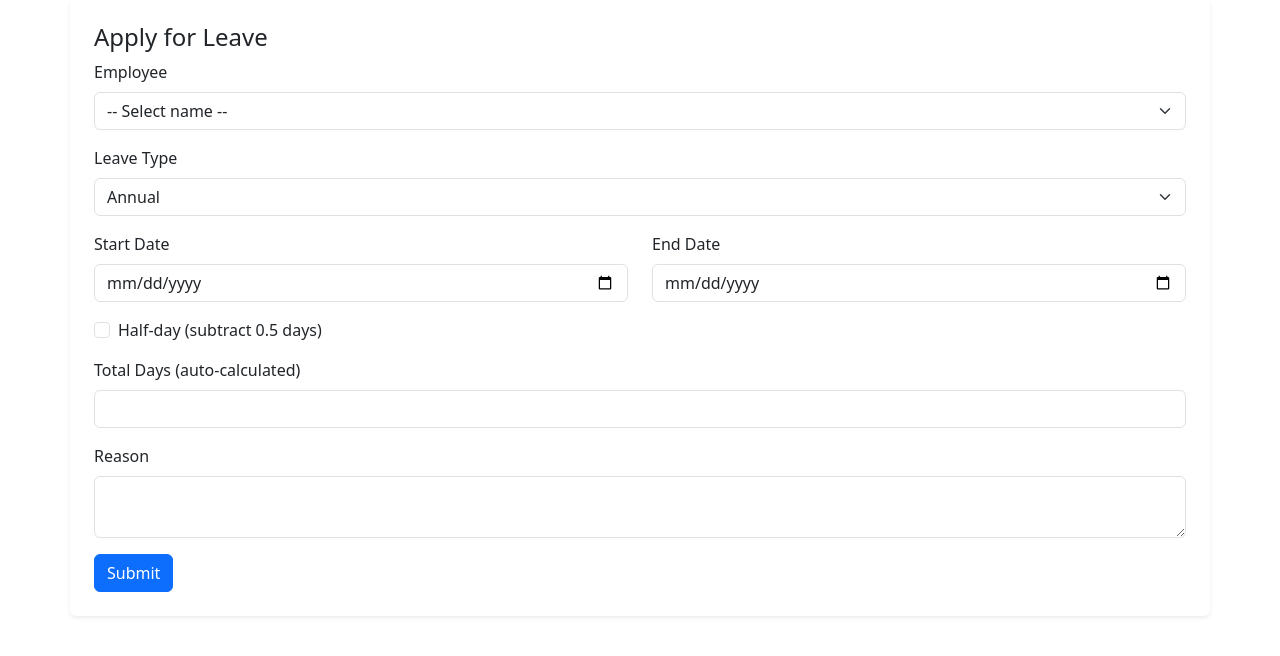
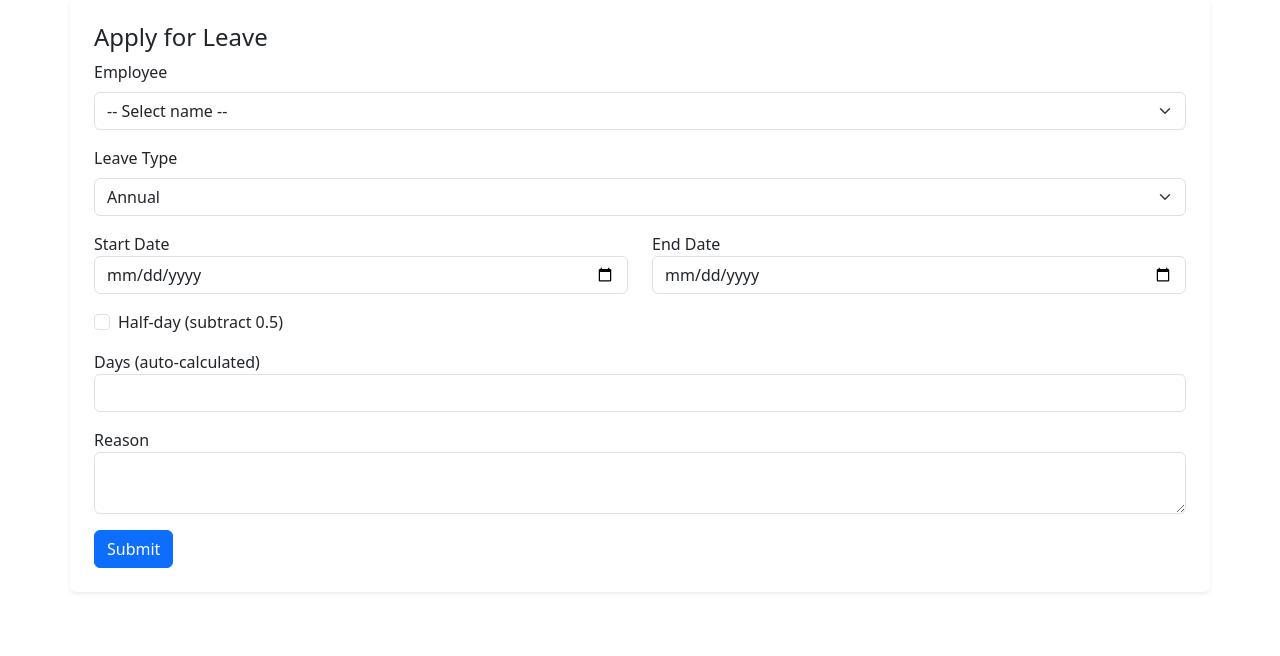
Before and after one commit to jesstanblues-ops/Leave-app3, a Flask app: page /apply in a window 1280 px wide. Shown: the part 97-753 px from the top of the page. Run offline with Flask 3, Linux system fonts and the light colour scheme; data comes from the database, SQL or seed files in the repository.

Commit message:
Update apply_leave.html

```diff
--- a/templates/apply_leave.html
+++ b/templates/apply_leave.html
@@ -1,112 +1,36 @@
 {% extends 'base.html' %}
-
 {% block content %}
 <h4>Apply for Leave</h4>
-
 <form method="post" id="applyForm">
-
   <div class="mb-3">
     <label class="form-label">Employee</label>
     <select class="form-select" name="employee" id="employeeSelect" required>
       <option value="">-- Select name --</option>
-      {% for e in employees %}
-      <option value="{{ e['name'] }}">{{ e['name'] }}</option>
-      {% endfor %}
+      {% for e in employees %}<option value="{{ e['name'] }}">{{ e['name'] }}</option>{% endfor %}
     </select>
-    <div class="form-text mt-2" id="balanceText" style="display:none;">
-      Balance: <strong><span id="balVal">0</span></strong> days
-    </div>
+    <div class="form-text mt-1" id="balanceText" style="display:none;">Balance: <strong><span id="balVal">0</span></strong> days</div>
   </div>
-
   <div class="mb-3">
     <label class="form-label">Leave Type</label>
     <select class="form-select" name="leave_type" required>
-      <option value="Annual">Annual</option>
-      <option value="Medical">Medical</option>
-      <option value="Unpaid">Unpaid</option>
-      <option value="Emergency">Emergency</option>
+      <option>Annual</option>
+      <option>Medical</option>
+      <option>Unpaid</option>
+      <option>Emergency</option>
     </select>
   </div>
-
   <div class="row">
-    <div class="col-md-6 mb-3">
-      <label class="form-label">Start Date</label>
-      <input type="date" name="start_date" id="startDate" class="form-control" required>
-    </div>
-    <div class="col-md-6 mb-3">
-      <label class="form-label">End Date</label>
-      <input type="date" name="end_date" id="endDate" class="form-control" required>
-    </div>
+    <div class="col-md-6 mb-3"><label>Start Date</label><input type="date" name="start_date" id="startDate" class="form-control" required></div>
+    <div class="col-md-6 mb-3"><label>End Date</label><input type="date" name="end_date" id="endDate" class="form-control" required></div>
   </div>
-
-  <div class="form-check mb-3">
-    <input class="form-check-input" type="checkbox" id="halfDay" name="half" value="yes">
-    <label class="form-check-label" for="halfDay">Half-day (subtract 0.5 days)</label>
-  </div>
-
-  <div class="mb-3">
-    <label class="form-label">Total Days (auto-calculated)</label>
-    <input type="number" name="days" id="daysInput" step="0.5" class="form-control" required>
-  </div>
-
-  <div class="mb-3">
-    <label class="form-label">Reason</label>
-    <textarea name="reason" class="form-control"></textarea>
-  </div>
-
+  <div class="form-check mb-3"><input class="form-check-input" type="checkbox" id="halfDay" name="half" value="yes"><label class="form-check-label">Half-day (subtract 0.5)</label></div>
+  <div class="mb-3"><label>Days (auto-calculated)</label><input type="number" step="0.25" name="days" id="daysInput" class="form-control" required></div>
+  <div class="mb-3"><label>Reason</label><textarea name="reason" class="form-control"></textarea></div>
   <button class="btn btn-primary">Submit</button>
-
 </form>
-
-
 <script>
-function fetchBalance(name) {
-    if (!name) { $("#balanceText").hide(); return; }
-    $.get("/balance/" + encodeURIComponent(name), function(data) {
-        $("#balVal").text(parseFloat(data.balance).toFixed(2));
-        $("#balanceText").show();
-    });
-}
-
-function calcDays() {
-    let s = $("#startDate").val();
-    let e = $("#endDate").val();
-    if (!s || !e) return;
-
-    let sd = new Date(s);
-    let ed = new Date(e);
-    let days = (ed - sd) / (1000*60*60*24) + 1;
-
-    if (isNaN(days) || days < 0) days = 0;
-
-    if ($("#halfDay").is(":checked")) days -= 0.5;
-
-    $("#daysInput").val(days.toFixed(2));
-
-    showWarning(days);
-}
-
-function showWarning(days) {
-    let bal = parseFloat($("#balVal").text() || "0");
-    if (bal < days) {
-        if ($("#warn").length === 0)
-            $("#applyForm").prepend(`<div id="warn" class="alert alert-warning">Warning: You are applying more than your available balance.</div>`);
-    } else {
-        $("#warn").remove();
-    }
-}
-
-$(document).ready(function() {
-    $("#employeeSelect").change(function() {
-        fetchBalance($(this).val());
-    });
-
-    $("#startDate, #endDate, #halfDay").change(calcDays);
-
-    $("#daysInput").on("input", function() {
-        showWarning(parseFloat($(this).val()));
-    });
-});
+function fetchBalance(name){ if(!name){ $('#balanceText').hide(); return; } $.get('/balance/'+encodeURIComponent(name), function(data){ $('#balVal').text(parseFloat(data.balance).toFixed(2)); $('#balanceText').show(); }); }
+function calcDays(){ let s=$('#startDate').val(), e=$('#endDate').val(); if(!s||!e) return; let sd=new Date(s), ed=new Date(e); let days=Math.floor((ed-sd)/(1000*60*60*24))+1; if(isNaN(days)||days<0) days=0; if($('#halfDay').is(':checked')) days-=0.5; $('#daysInput').val(days.toFixed(2)); let bal=parseFloat($('#balVal').text()||0); if(bal<days){ if($('#warn').length==0) $('#applyForm').prepend('<div id="warn" class="alert alert-warning">Warning: Applying more than available balance</div>'); } else { $('#warn').remove(); } }
+$(document).ready(function(){ $('#employeeSelect').change(function(){ fetchBalance($(this).val()); }); $('#startDate, #endDate, #halfDay').change(calcDays); $('#daysInput').on('input', function(){ let val=parseFloat($(this).val())||0; let bal=parseFloat($('#balVal').text()||0); if(bal<val){ if($('#warn').length==0) $('#applyForm').prepend('<div id="warn" class="alert alert-warning">Warning: Applying more than available balance</div>'); } else { $('#warn').remove(); } }); });
 </script>
-
 {% endblock %}
```
